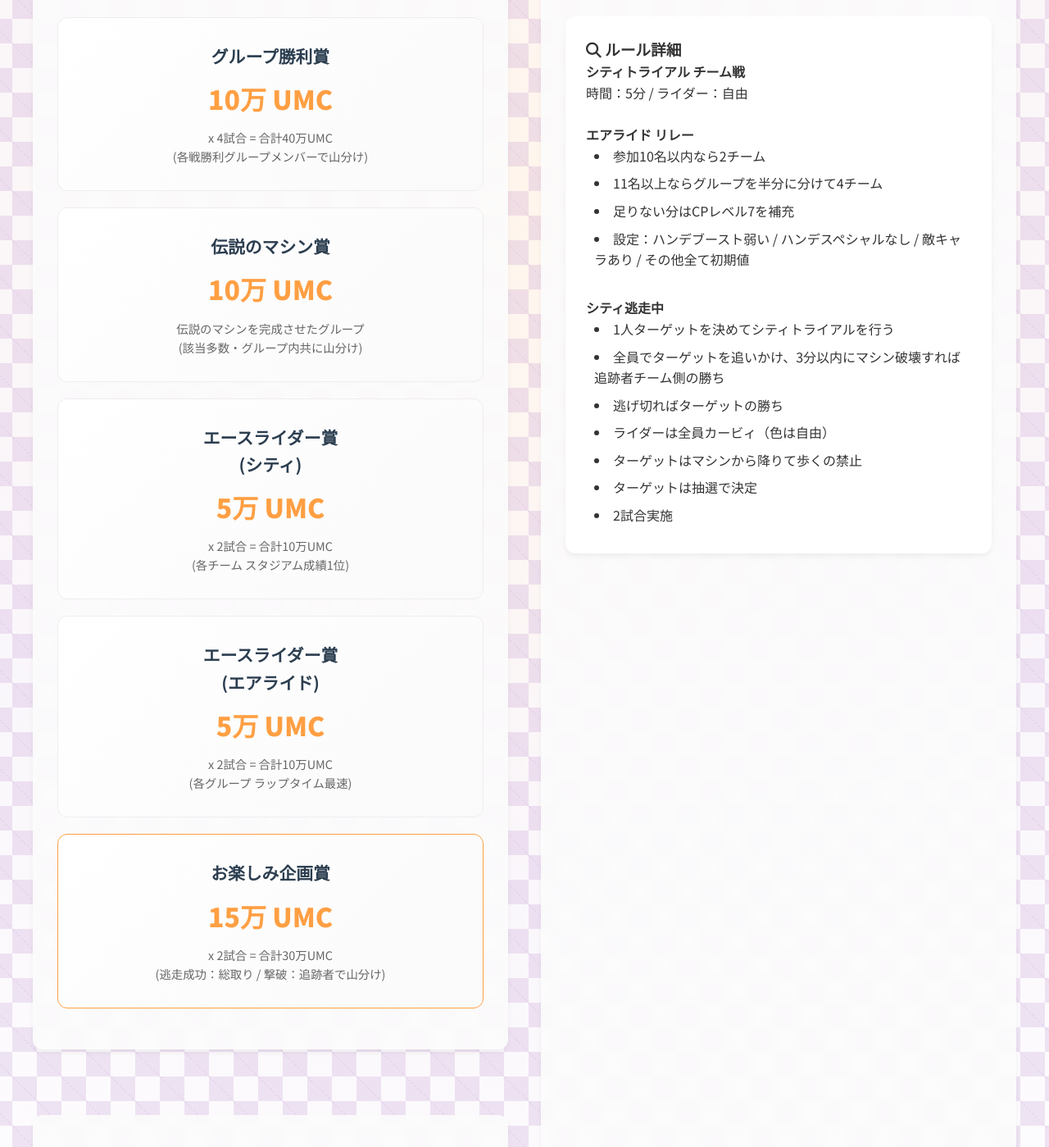
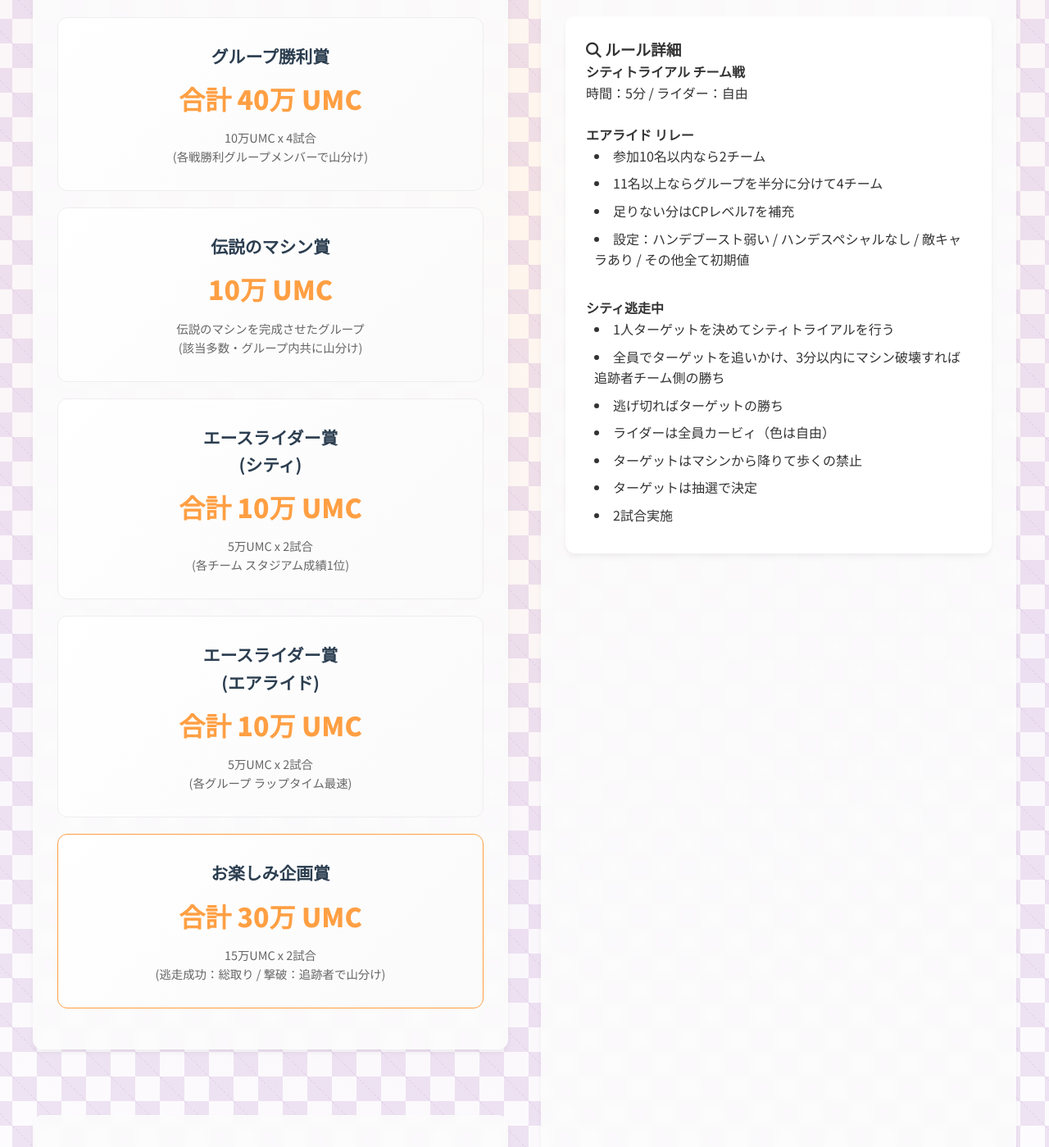
Before and after one commit to orange3134/airider-newyear2026cup, a plain HTML site: page index.html in a window 1280 px wide. Shown: the part 1312-2711 px from the top of the page at 82% size. Drawn offline with Linux system fonts and the light colour scheme.

Commit message:
賞金の表記を変更

```diff
--- a/index.html
+++ b/index.html
@@ -118,8 +118,8 @@
                 <div class="prize-list">
                     <div class="prize-card">
                         <h4>グループ勝利賞</h4>
-                        <div class="amount">10万 UMC</div>
-                        <p>x 4試合 = 合計40万UMC<br>(各戦勝利グループメンバーで山分け)</p>
+                        <div class="amount">合計 40万 UMC</div>
+                        <p>10万UMC x 4試合<br>(各戦勝利グループメンバーで山分け)</p>
                     </div>
                     <div class="prize-card">
                         <h4>伝説のマシン賞</h4>
@@ -128,18 +128,18 @@
                     </div>
                     <div class="prize-card">
                         <h4>エースライダー賞<br>(シティ)</h4>
-                        <div class="amount">5万 UMC</div>
-                        <p>x 2試合 = 合計10万UMC<br>(各チーム スタジアム成績1位)</p>
+                        <div class="amount">合計 10万 UMC</div>
+                        <p>5万UMC x 2試合<br>(各チーム スタジアム成績1位)</p>
                     </div>
                     <div class="prize-card">
                         <h4>エースライダー賞<br>(エアライド)</h4>
-                        <div class="amount">5万 UMC</div>
-                        <p>x 2試合 = 合計10万UMC<br>(各グループ ラップタイム最速)</p>
+                        <div class="amount">合計 10万 UMC</div>
+                        <p>5万UMC x 2試合<br>(各グループ ラップタイム最速)</p>
                     </div>
                     <div class="prize-card" style="grid-column: 1 / -1; border-color: var(--accent-color);">
                         <h4>お楽しみ企画賞</h4>
-                        <div class="amount">15万 UMC</div>
-                        <p>x 2試合 = 合計30万UMC<br>(逃走成功：総取り / 撃破：追跡者で山分け)</p>
+                        <div class="amount">合計 30万 UMC</div>
+                        <p>15万UMC x 2試合<br>(逃走成功：総取り / 撃破：追跡者で山分け)</p>
                     </div>
                 </div>
             </div>
```
